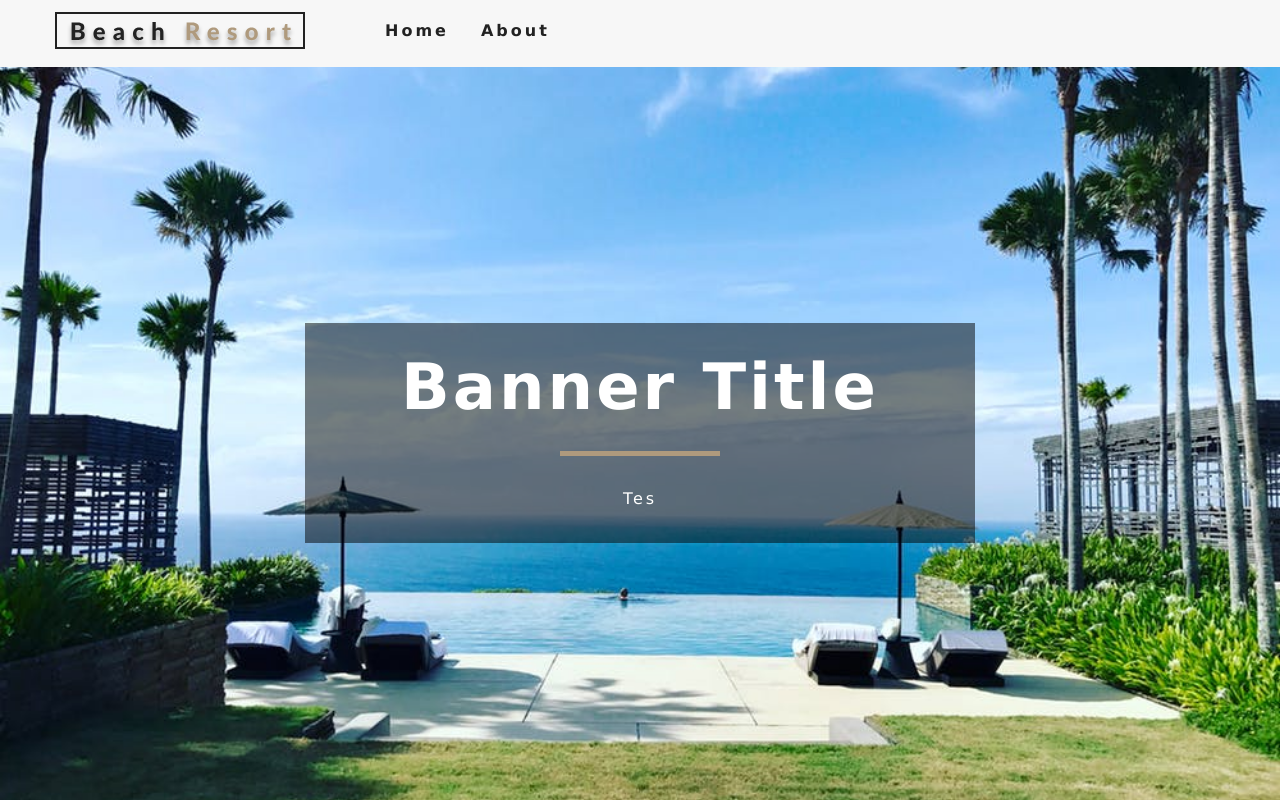
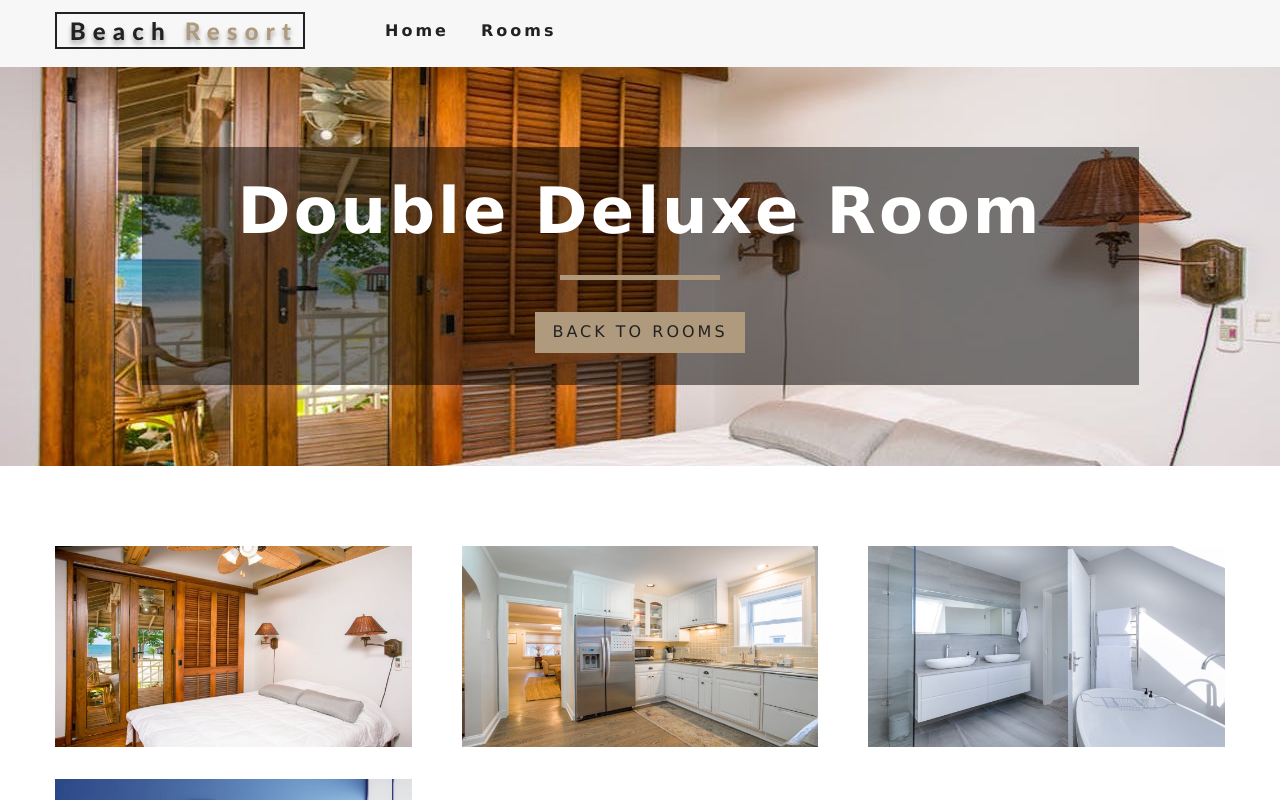
Before and after one commit to mrsetiawan/resort, a React (Create React App) app: page /detail/room/double-deluxe in a window 1280 px wide. Shown: the top 800 px of the page. Built offline with nearby package versions, Linux system fonts and the light colour scheme.

Commit message:
add single room

```diff
--- a/package.json
+++ b/package.json
@@ -10,7 +10,8 @@
     "react-dom": "^16.12.0",
     "react-icons": "^3.9.0",
     "react-router-dom": "^5.1.2",
-    "react-scripts": "3.3.0"
+    "react-scripts": "3.3.0",
+    "styled-components": "^5.0.0"
   },
   "scripts": {
     "start": "react-scripts start",
--- a/src/components/Navbar.js
+++ b/src/components/Navbar.js
@@ -28,7 +28,7 @@ export class Navbar extends Component {
               <Link to='/'>Home</Link>
             </li>
             <li>
-              <Link to='/rooms'>About</Link>
+              <Link to='/rooms'>Rooms</Link>
             </li>
           </ul>
         </div>
--- /dev/null
+++ b/src/components/StyledHero.js
@@ -0,0 +1,12 @@
+import styled from 'styled-components'
+import defaultImg from '../images/room-1.jpeg'
+
+const StyledHero = styled.header`
+  min-height: 50vh;
+  background: url(${props => props.img ? props.img : defaultImg }) center/cover no-repeat;
+  display: flex;
+  align-items: center;
+  justify-content: center;
+`
+
+export default StyledHero
--- a/src/pages/SingleRoom.js
+++ b/src/pages/SingleRoom.js
@@ -1,28 +1,69 @@
 import React, { Component } from 'react'
-import Hero from '../components/Hero'
 import Banner from '../components/Banner'
 import { Link } from 'react-router-dom'
 import { RoomContext } from '../context'
 import defaultBcg from './../images/room-1.jpeg'
+import StyledHero from '../components/StyledHero'
 
 class SingleRoom extends Component {
 
   static contextType = RoomContext;
 
   state = {
-    slug:this.props.match.params.slug
+    slug:this.props.match.params.slug,
+    defaultBcg
   }
 
   render() {
 
     const { getDataRoom } = this.context;
     const room = getDataRoom(this.state.slug)
-    return (
-      <Hero>
-        <Banner title='banner title'>
-          tes
-        </Banner>
-      </Hero>
+
+    if(!room){
+      return (
+        <div className='error'>
+          <h3>Room not found</h3>
+          <Link to ="/rooms" className='btn-primary'>
+            Back to rooms
+          </Link>
+        </div>
+      )
+    }
+
+    const {
+      name,
+      description,
+      capacity,
+      size,
+      price,
+      extract,
+      breakfast,
+      pets,
+      image} = room
+
+    const [mainImg, ...defaultBcg] = image
+    // console.log(mainImg)
+
+    return(
+      <>
+        <StyledHero img={image[0] || this.state.defaultBcg}>
+          <Banner title={`${name} room`}>
+            <Link to='/rooms' className='btn-primary'>
+              Back to rooms
+            </Link>
+          </Banner>
+        </StyledHero>
+
+        <section className='single-room'>
+          <div className='single-room-images'>
+            {image.map((img, idx) =>
+              <div key={idx}>
+                <img src ={img} alt='single room' />
+              </div>
+            )}
+          </div>
+        </section>
+      </>
     )
   }
 }
```
Also changed, not shown: 1 other file (tests, documents, lock files or other folders).
